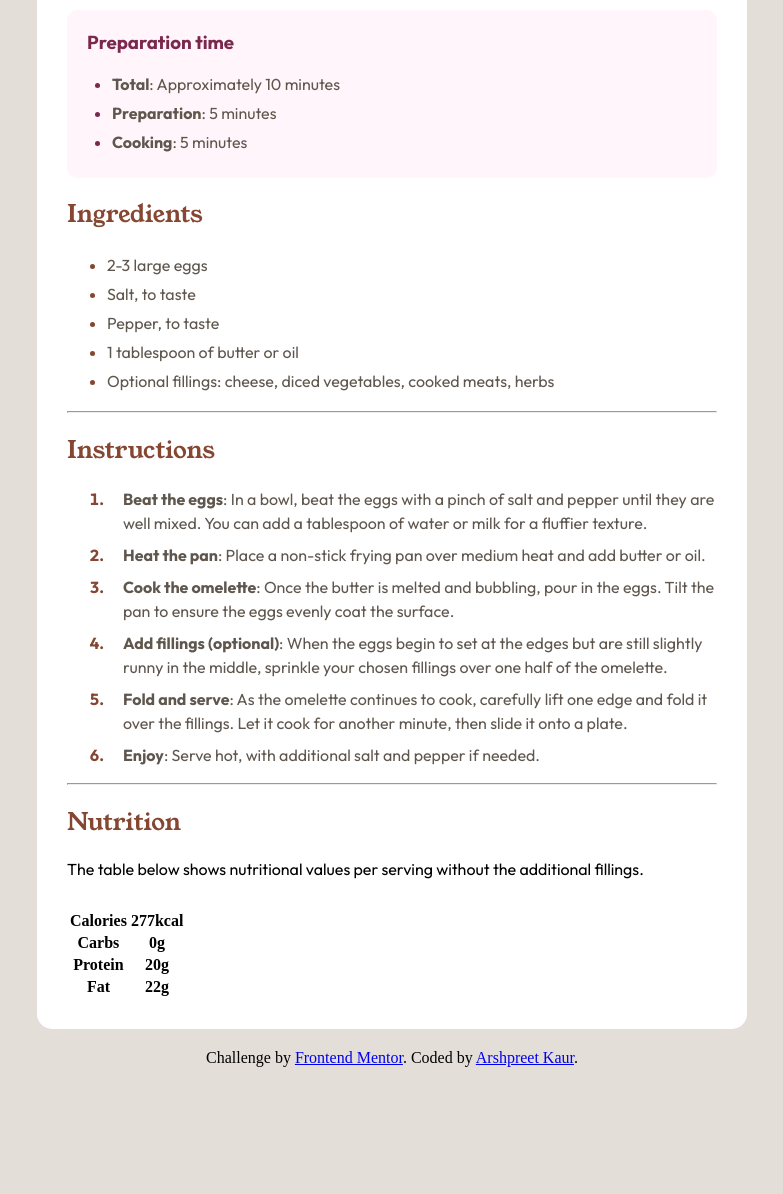
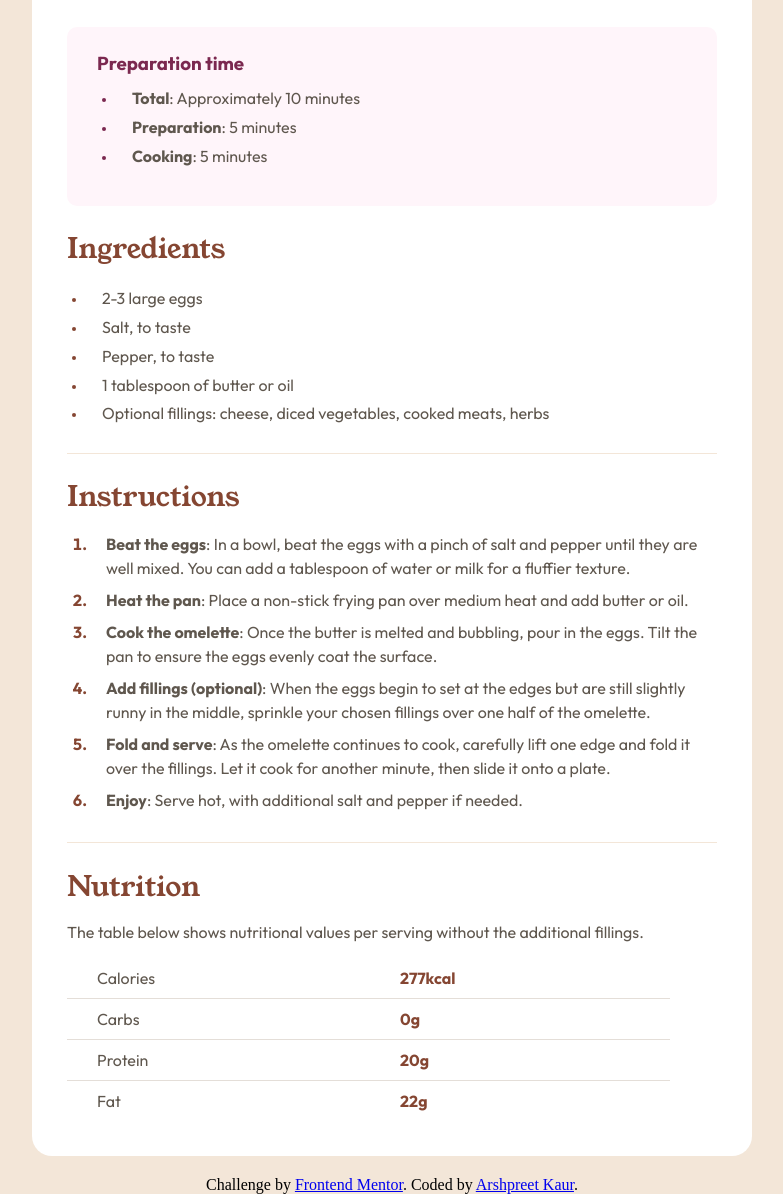
Before and after one commit to ykaurarshpreet/recipe-page, a plain HTML site: page index.html in a window 1280 px wide. Shown: the part 537-1731 px from the top of the page, without its empty margins (248-1031 px from the left). Before the commit the page ends 1604 px from the top, so only its background shows below. Drawn offline with Linux system fonts and the light colour scheme.

Commit message:
finished updating css

```diff
--- a/index.html
+++ b/index.html
@@ -73,43 +73,58 @@
 <hr>
 
   <h2>Nutrition</h2>
+
     <p>The table below shows nutritional values per serving without the additional fillings.</p>
+<!-- <div class="table-values">
+    <ul class="values">
+    <li>Calories</li>
+    <li>Carbs</li>
+    <li>Protein</li>
+    <li>Fat</li>
+    </ul>
 
+    <ul class="amount">
+      <li>277kcal</li>
+      <li>0g</li>
+      <li>20g</li>
+      <li>22g</li>
+    </ul>
+  </div> -->
 <table>
   <tr>
-  <th>Calories</th>
-  <th>
+  <td style="color: hsl(30, 10%, 34%);">Calories</td>
+  <td style="color: hsl(14, 45%, 36%);">
     <b>277kcal</b>
-  </th>
+  </td>
   </tr>
 
 
-
   <tr>
- <th>Carbs</th>
-  <th>
+ <td style="color: hsl(30, 10%, 34%);">Carbs</td>
+  <td style="color: hsl(14, 45%, 36%);">
     <b>0g</b>
-  </th>
+  </td>
   </tr>
 
 <tr>
- <th>Protein</th>
- <th>
+ <td style="color: hsl(30, 10%, 34%);">Protein</td>
+ <td style="color: hsl(14, 45%, 36%);">
   <b>20g</b>
-</th>
+</td>
 </tr>
 
 <tr>
-  <th>Fat</th>
-  <th>
+  <td style="color: hsl(30, 10%, 34%);">Fat</td>
+  <td style="color: hsl(14, 45%, 36%);">
     <b>22g</b>
-  </th>
+  </td>
   </tr>
 </table>
 
 
 
 </div>
+
 <div class="attribution">
     Challenge by <a href="https://www.frontendmentor.io?ref=challenge" target="_blank">Frontend Mentor</a>.
     Coded by <a href="#">Arshpreet Kaur</a>.
--- a/style.css
+++ b/style.css
@@ -8,7 +8,7 @@ main{
 }
 
 body{
-    background-color: hsl(30, 18%, 87%);
+    background-color: hsl(30, 54%, 90%);
     padding: 50px;
 }
 
@@ -16,8 +16,8 @@ body{
     height: auto;
     width: 650px;
     margin: auto;
-    padding: 30px;
-    border-radius: 15px;
+    padding: 35px;
+    border-radius: 20px;
     background-color: white ;
 
 
@@ -32,19 +32,24 @@ body{
         font-family: Young Serif;
         font-weight: 400;
         color: hsl(14, 45%, 36%);
+        font-size: 28px;
+        margin-bottom: auto;
     }
 
     h1{
         font-family: "Young Serif";
         font-weight: 400;
+        font-size: 40px;
         color: hsl(24, 5%, 18%);
+        margin-bottom: auto;
     }
 
     p{
         font-family: 'Outfit';
         font-size: 16px;
         font-weight: 400;
-        margin-bottom: 30px;
+
+        color: hsl(30, 10%, 34%);
     }
 }
 
@@ -52,17 +57,29 @@ body{
 .prep-container{
     background-color: hsl(330, 100%, 98%);
     border-radius: 10px;
-    padding: 5px;
-
+    padding: 10px;
+    padding-top: 15px;
+    margin-top: 30px;
     h3{
         color: hsl(332, 51%, 32%);
         font-family: "Outfit";
         font-weight: 700;
-        margin: 15px;
+        margin-left: 20px;
+        line-height: 5px;
     }
 
     li::marker{
         color:  hsl(332, 51%, 32%);
+
+    }
+
+    ul{
+        color:  hsl(30, 10%, 34%);
+        padding-left: 40px;
+
+        li{
+            padding-left: 15px;
+        }
     }
 }
 
@@ -72,13 +89,20 @@ ul{
     font-weight: 400;
     line-height: 1.8;
     color: hsl(30, 10%, 34%);
+    padding-left: 20px;
+    margin-bottom: 25px;
+
+    li::marker{
+        font-size: small;
+
+    }
 }
 
 li{
     font-family: 'Outfit';
     font-weight: 400;
-    font-size: 16px;
-
+    /* font-size: 16px; */
+    padding-left: 15px;
 
 }
 
@@ -92,15 +116,48 @@ ol > li::marker{
 
 ol li{
       padding-left: 1rem;
-      line-height: 1.5
+      line-height: 1.5;
+
         }
 
 ol{
     line-height: 0.5;
     color: hsl(30, 10%, 34%);
+     font-size: 16px;
+     padding-left: 23px;
+     margin-bottom: 30px;
 }
 
 
+table{
+    text-align: left;
+    border-collapse: collapse;
+}
+
+table tr:last-child {
+    border-bottom: none;
+}
+
+tr {
+    border-bottom: solid;
+    border-color:  hsl(30, 18%, 87%);
+    border-width: 1px;
+}
+
+td{
+    padding-right: 215px;
+    font-family: Outfit;
+    padding-bottom: 10px;
+    padding-top: 10px;
+    padding-left: 30px;
+}
+
+hr{
+    border: none;
+    height: 1px;
+    background-color: hsl(30, 54%, 90%);
+
+}
 
 .attribution{
     margin-top: 20px;
```
